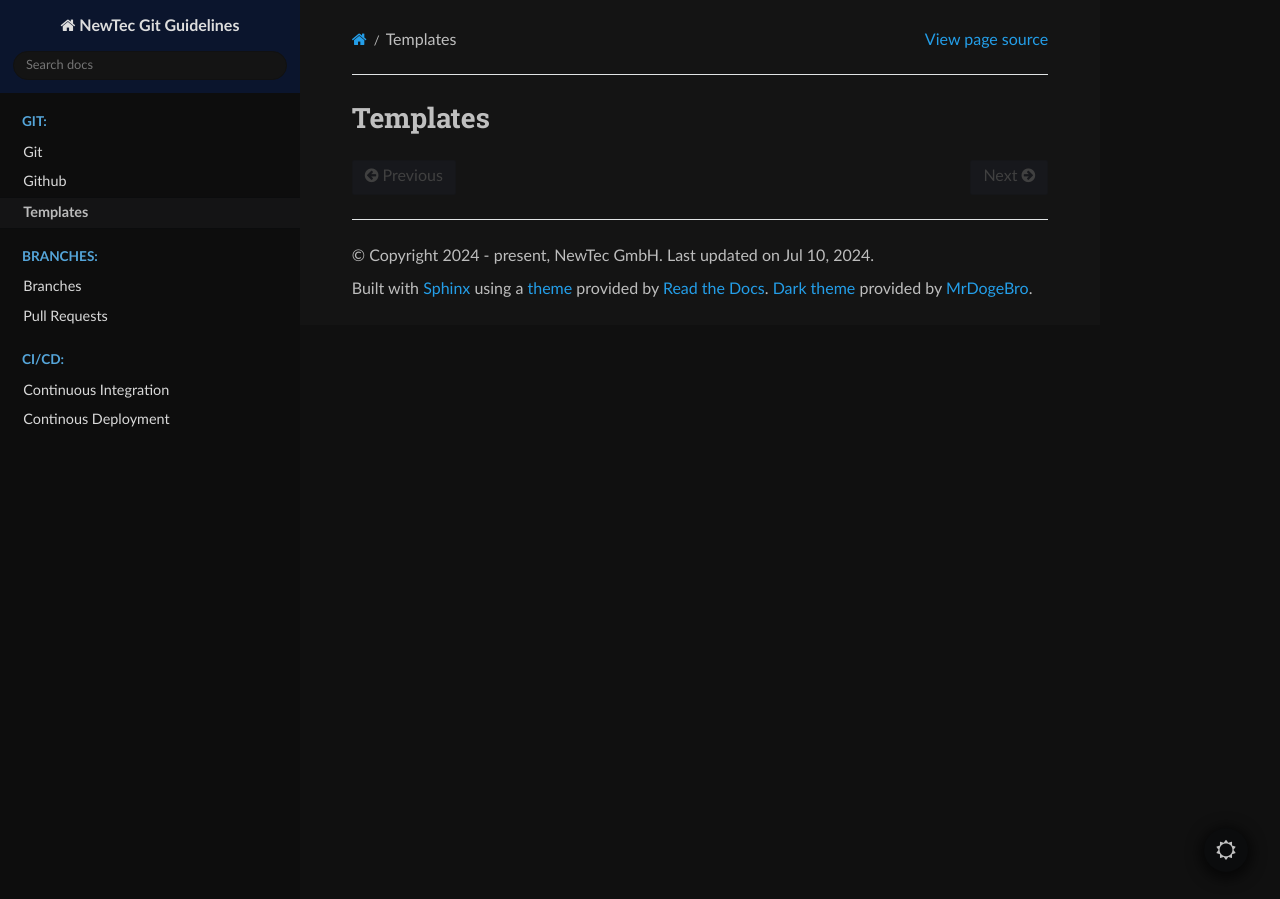
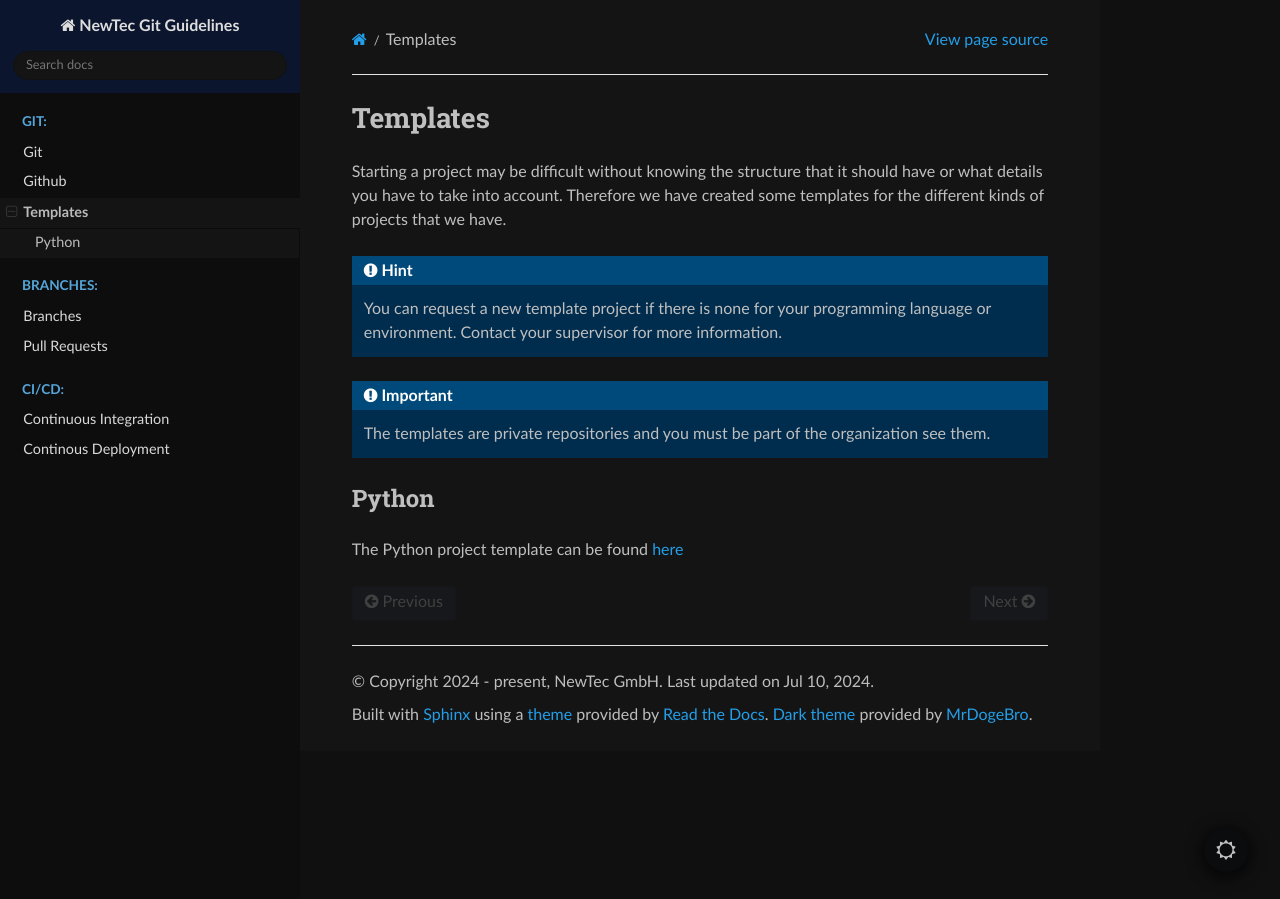
Before and after one commit to LuDubies/branchdoc_io_test, a Sphinx documentation site: the page built from doc/git/templates.md, in a window 1280 px wide. Built offline with Sphinx 7.4.7 and the Read the Docs theme 2.0.0, drawn with Linux system fonts in a browser that asks for light colours.

Commit message:
Added templates info

```diff
--- a/doc/git/templates.md
+++ b/doc/git/templates.md
@@ -1 +1,15 @@
 # Templates
+
+Starting a project may be difficult without knowing the structure that it should have or what details you have to take into account. Therefore we have created some templates for the different kinds of projects that we have.
+
+:::{hint}
+You can request a new template project if there is none for your programming language or environment. Contact your supervisor for more information.
+:::
+
+:::{important}
+The templates are private repositories and you must be part of the organization see them.
+:::
+
+## Python
+
+The Python project template can be found [here](https://github.com/NewTec-GmbH/template_python)
```
